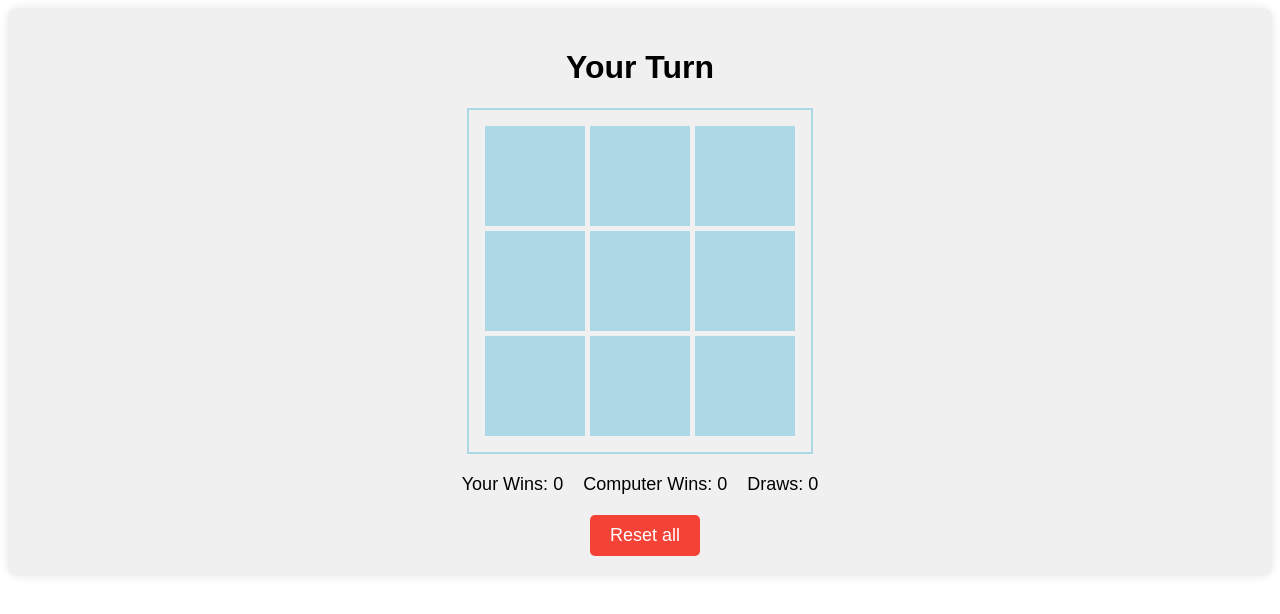
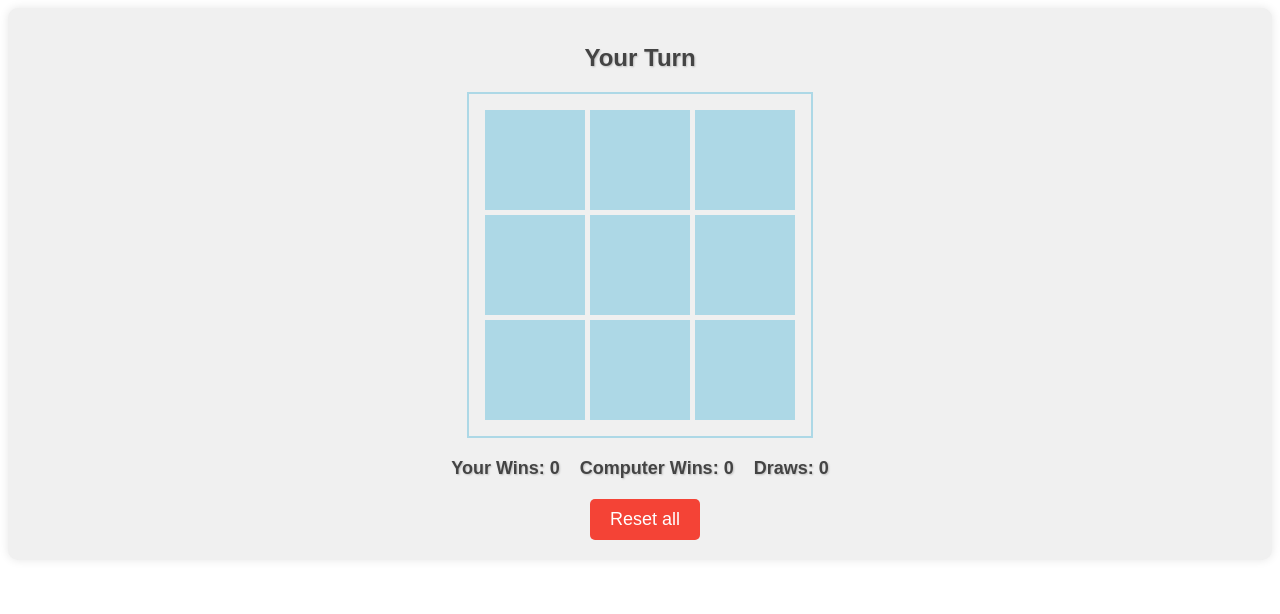
Before and after one commit to szakfer97/tic-tac-toe, a Svelte app: page / in a window 1280 px wide. Shown: the top 614 px of the page. Built offline with nearby package versions, Linux system fonts and the light colour scheme.

Commit message:
Added extra styling

```diff
--- a/index.html
+++ b/index.html
@@ -5,7 +5,7 @@
   <meta charset="UTF-8" />
   <link rel="icon" type="image/svg+xml" href="/vite.svg" />
   <meta name="viewport" content="width=device-width, initial-scale=1.0" />
-  <title>Tic-Tac-Toe</title>
+  <title>Tic-tac-toe</title>
 </head>
 
 <body>
--- a/src/App.svelte
+++ b/src/App.svelte
@@ -43,7 +43,6 @@
         return board[a];
       }
     }
-
     return null;
   };
 
@@ -149,6 +148,12 @@
     box-shadow: 0 0 10px rgba(0, 0, 0, 0.2);
   }
 
+  h1 {
+    font-size: 24px;
+    color: rgb(68, 68, 68);
+    text-shadow: 1px 1px 2px rgba(0, 0, 0, 0.2);
+  }
+
   .scoreboard {
     margin-top: 20px;
     display: flex;
@@ -159,6 +164,9 @@
   .scoreboard p {
     margin: 0 10px;
     font-size: 18px;
+    font-weight: bold;
+    color: rgb(68, 68, 68);
+    text-shadow: 1px 1px 2px rgba(0, 0, 0, 0.2);
   }
 
   .reset-button,
```
